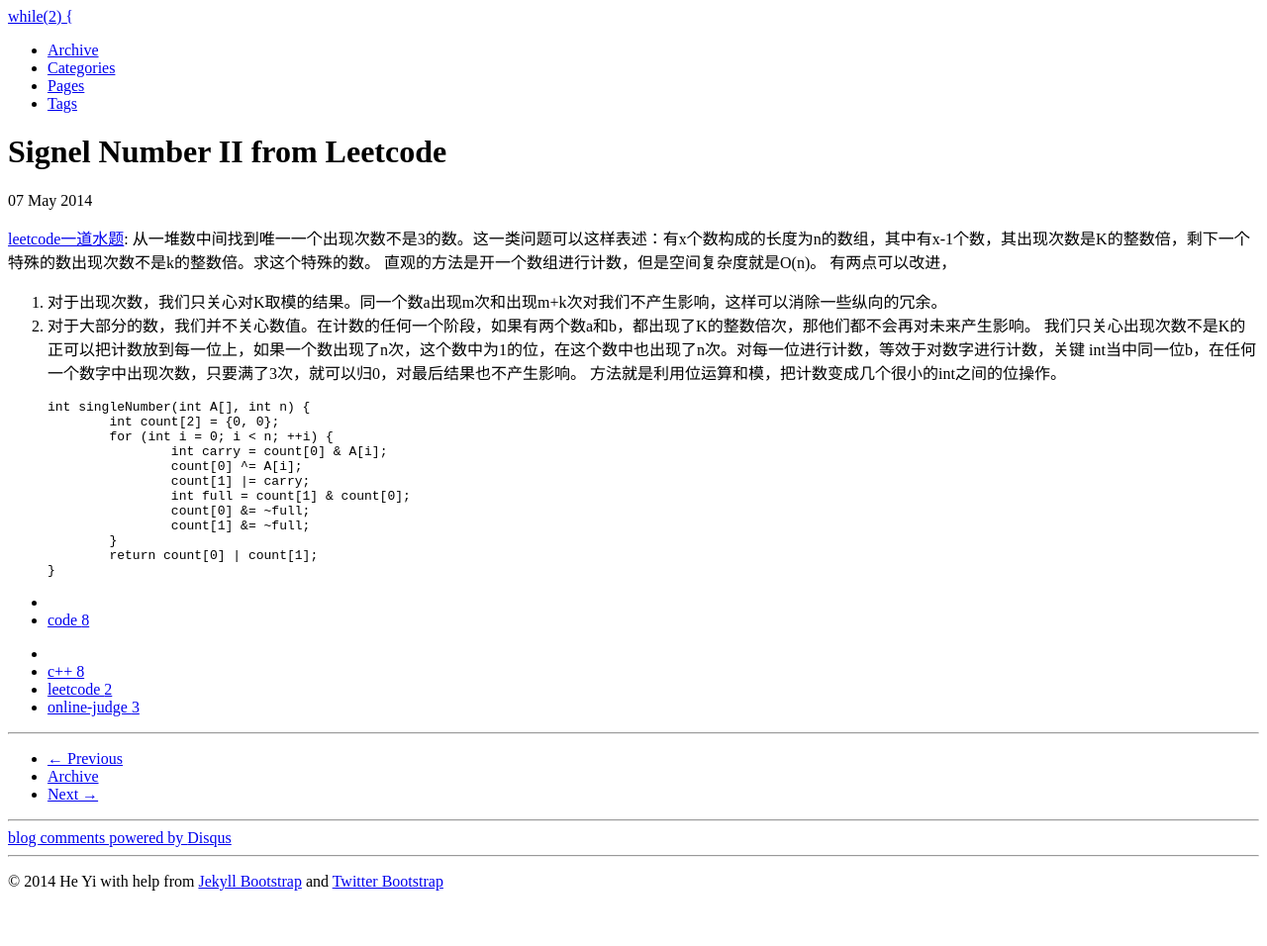
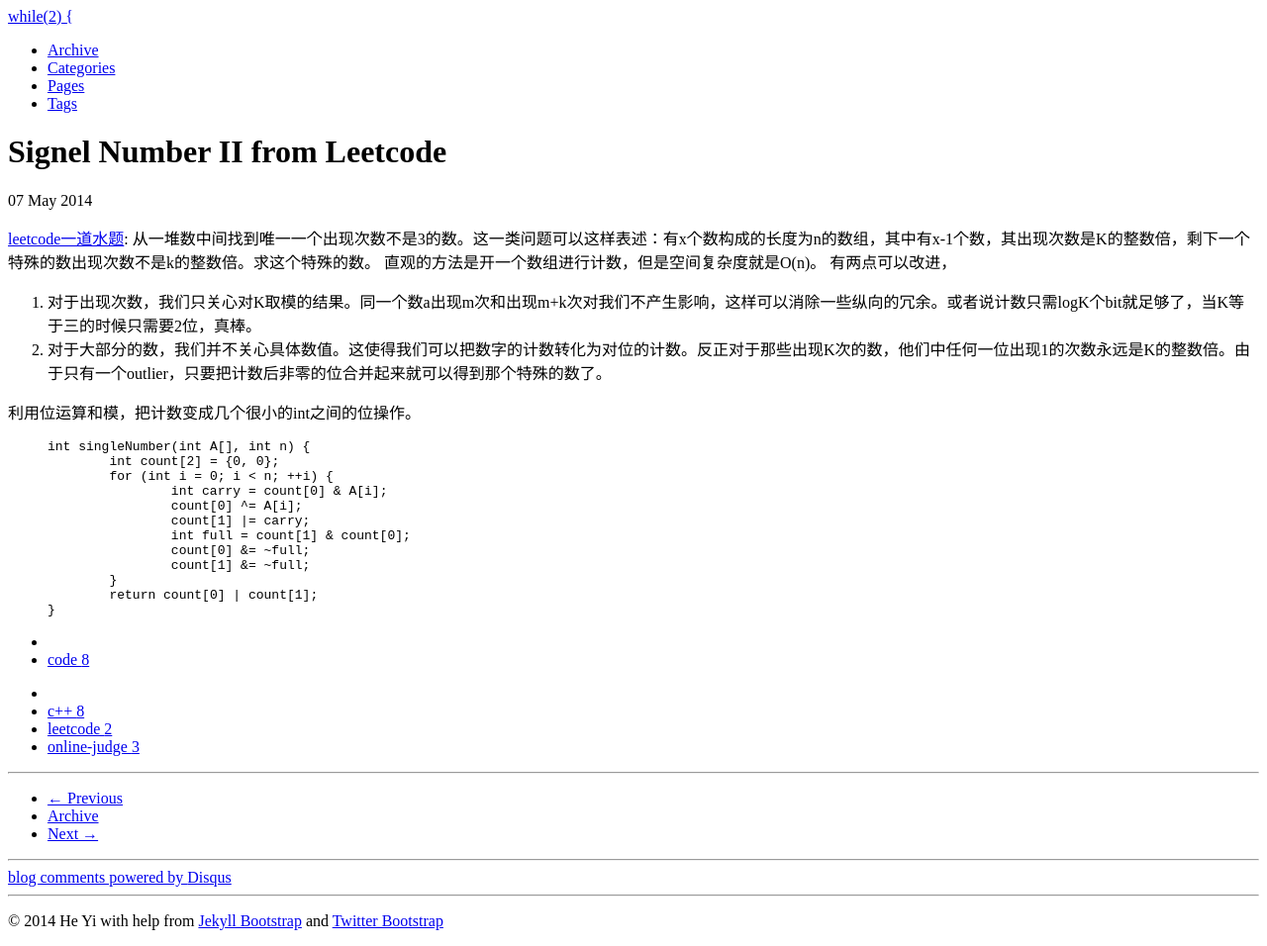
Before and after one commit to while2/while2.github.io, a Jekyll site: the page built from _posts/2014-05-07-single-number-II-from-leetcode.md, in a window 1280 px wide. Shown: the whole page at 99% size. Built offline with Jekyll 4.4.1, drawn with Linux system fonts in a browser that asks for light colours; comment, search, counter and statistics services are not loaded; before the commit the page ends 916 px from its top, so only the background shows below that.

Commit message:
update single

```diff
--- a/_posts/2014-05-07-single-number-II-from-leetcode.md
+++ b/_posts/2014-05-07-single-number-II-from-leetcode.md
@@ -8,11 +8,11 @@ title: Signel Number II from Leetcode
 [leetcode一道水题](http://oj.leetcode.com/problems/single-number-ii/): 从一堆数中间找到唯一一个出现次数不是3的数。这一类问题可以这样表述：有x个数构成的长度为n的数组，其中有x-1个数，其出现次数是K的整数倍，剩下一个特殊的数出现次数不是k的整数倍。求这个特殊的数。
 直观的方法是开一个数组进行计数，但是空间复杂度就是O(n)。
 有两点可以改进，
-1. 对于出现次数，我们只关心对K取模的结果。同一个数a出现m次和出现m+k次对我们不产生影响，这样可以消除一些纵向的冗余。
-2. 对于大部分的数，我们并不关心数值。在计数的任何一个阶段，如果有两个数a和b，都出现了K的整数倍次，那他们都不会再对未来产生影响。
-我们只关心出现次数不是K的正可以把计数放到每一位上，如果一个数出现了n次，这个数中为1的位，在这个数中也出现了n次。对每一位进行计数，等效于对数字进行计数，关键
-int当中同一位b，在任何一个数字中出现次数，只要满了3次，就可以归0，对最后结果也不产生影响。
-方法就是利用位运算和模，把计数变成几个很小的int之间的位操作。
+
+1. 对于出现次数，我们只关心对K取模的结果。同一个数a出现m次和出现m+k次对我们不产生影响，这样可以消除一些纵向的冗余。或者说计数只需logK个bit就足够了，当K等于三的时候只需要2位，真棒。
+2. 对于大部分的数，我们并不关心具体数值。这使得我们可以把数字的计数转化为对位的计数。反正对于那些出现K次的数，他们中任何一位出现1的次数永远是K的整数倍。由于只有一个outlier，只要把计数后非零的位合并起来就可以得到那个特殊的数了。
+
+利用位运算和模，把计数变成几个很小的int之间的位操作。
 
 {% highlight cpp %}
 int singleNumber(int A[], int n) {
```
